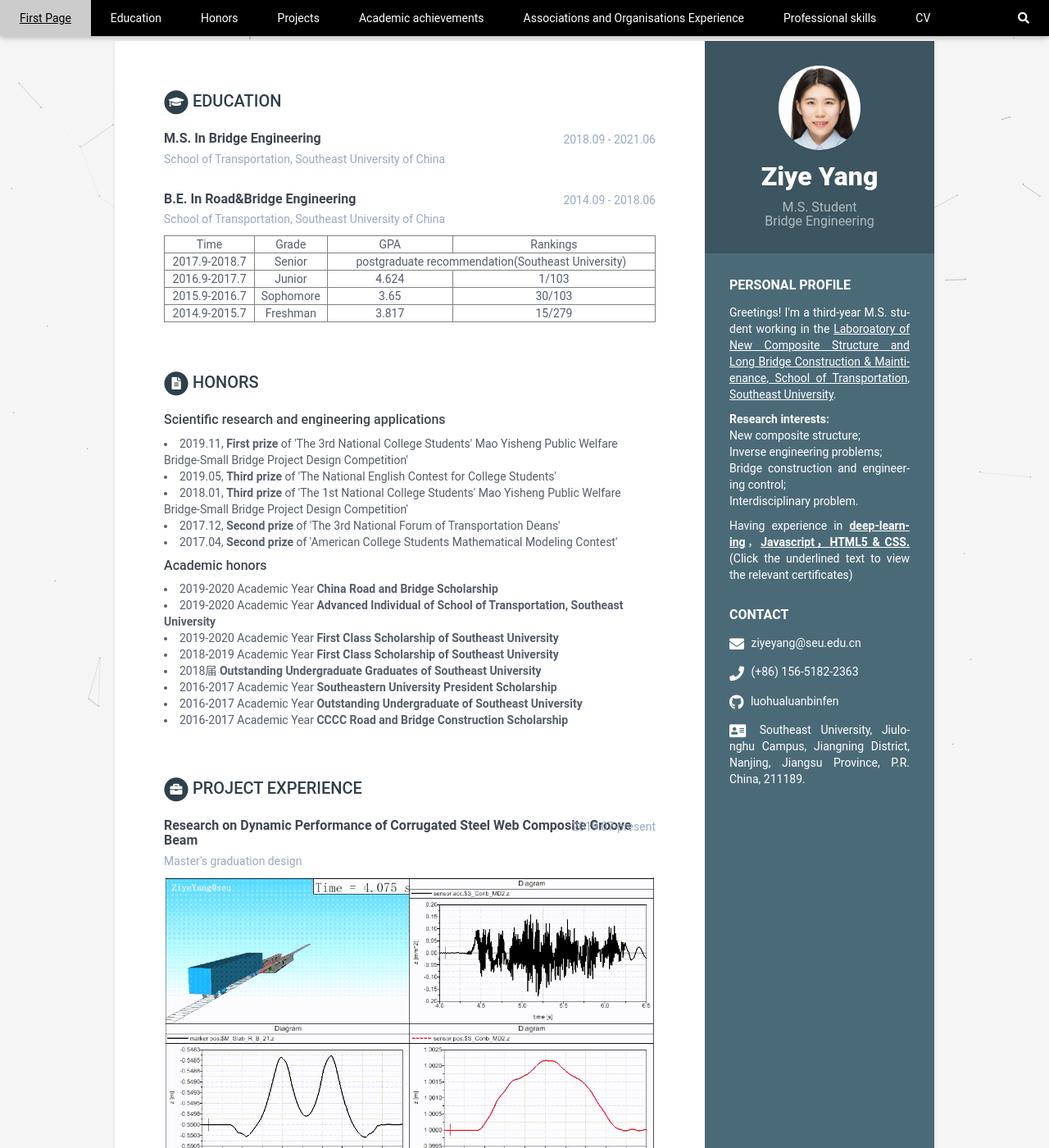
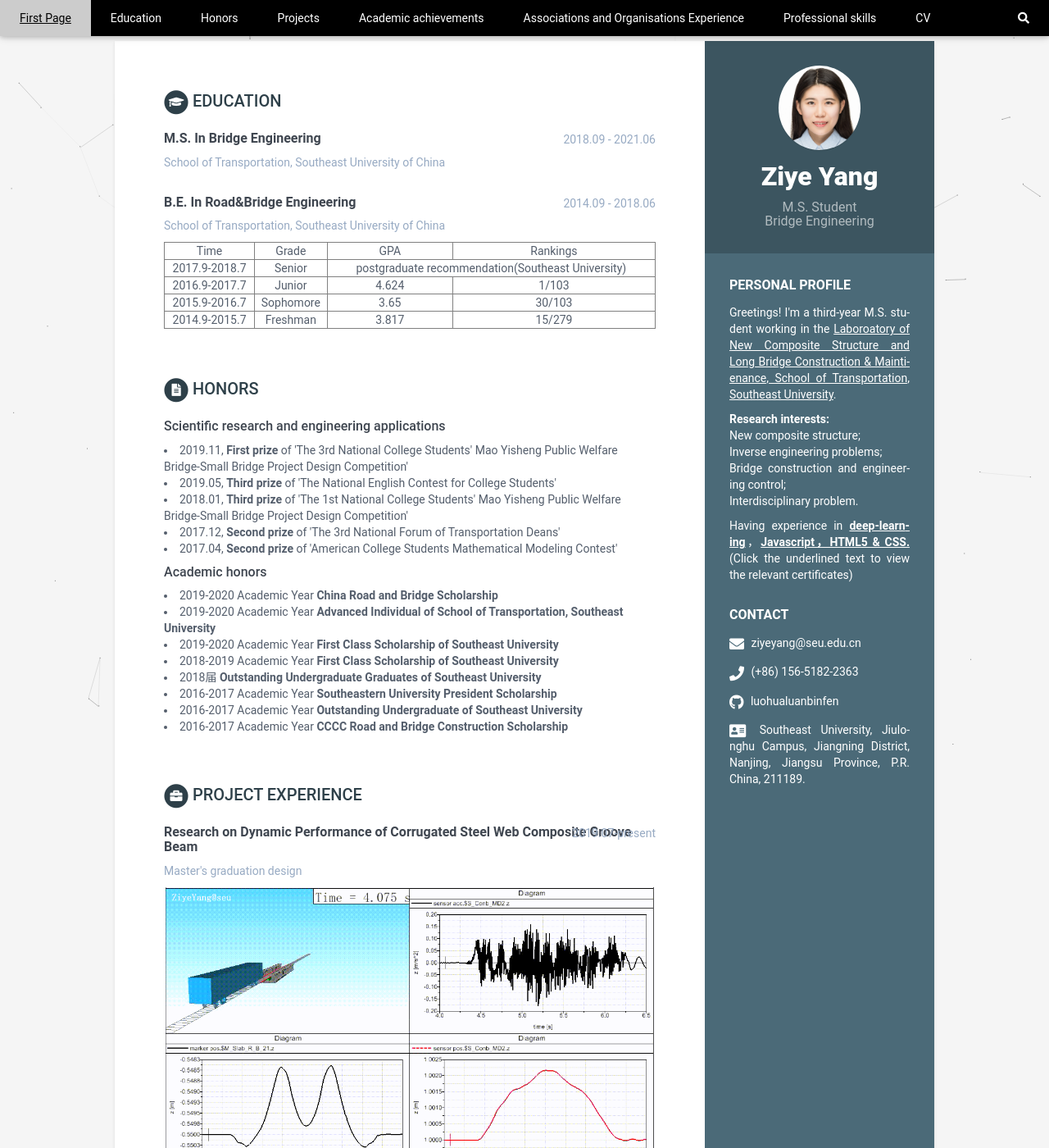
Before and after one commit to luohualuanbinfen/CV_EN, a Jekyll site: the page built from index.html, in a window 1280 px wide and 1400 px high. Shown: the whole window at 82% size. Built offline with Jekyll 4.4.1, drawn with Linux system fonts in a browser that asks for light colours.

Commit message:
Update _base.scss

```diff
--- a/_sass/_base.scss
+++ b/_sass/_base.scss
@@ -193,13 +193,13 @@
     .upper-row {
         position: relative;
         overflow: visible;
-        margin-bottom: 6px;
+        margin-bottom: 2px;
     }
     .job-title, .degree {
         color: $text-color;
         font-size: 16px;
         margin-top: 0;
-        margin-bottom: 0;
+        margin-bottom: 10px;
         font-weight: 500;
     }
     .time {
```
